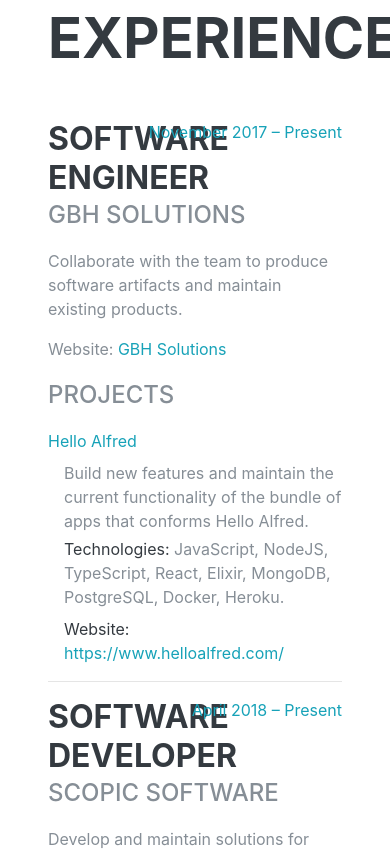
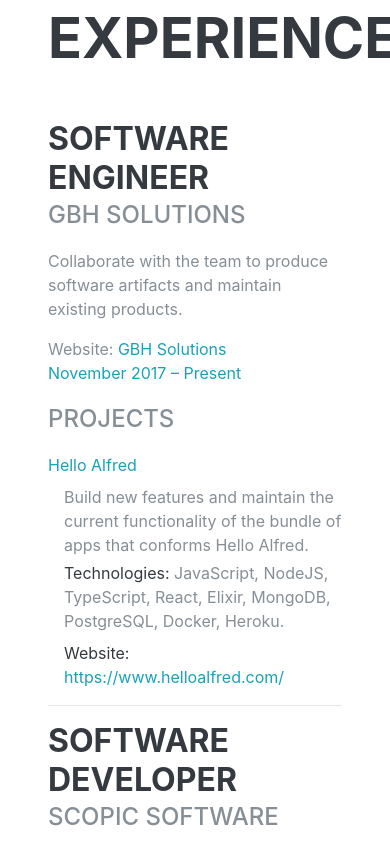
Before and after one commit to vyzaldysanchez/vyzaldysanchez.github.io, a Vue app: page / in a window 390 px wide. Shown: the part 1280-2130 px from the top of the page. Built offline with nearby package versions, Linux system fonts and the light colour scheme; a web font is replaced by a local one.

Commit message:
Fixes responsive date position

```diff
--- a/src/assets/css/resume_item.scss
+++ b/src/assets/css/resume_item.scss
@@ -23,6 +23,10 @@ section.resume-section {
       position: absolute;
       right: 0;
       min-width: none;
+
+      @media (max-width: 550px) {
+        position: relative;
+      }
     }
   }
 }
```
